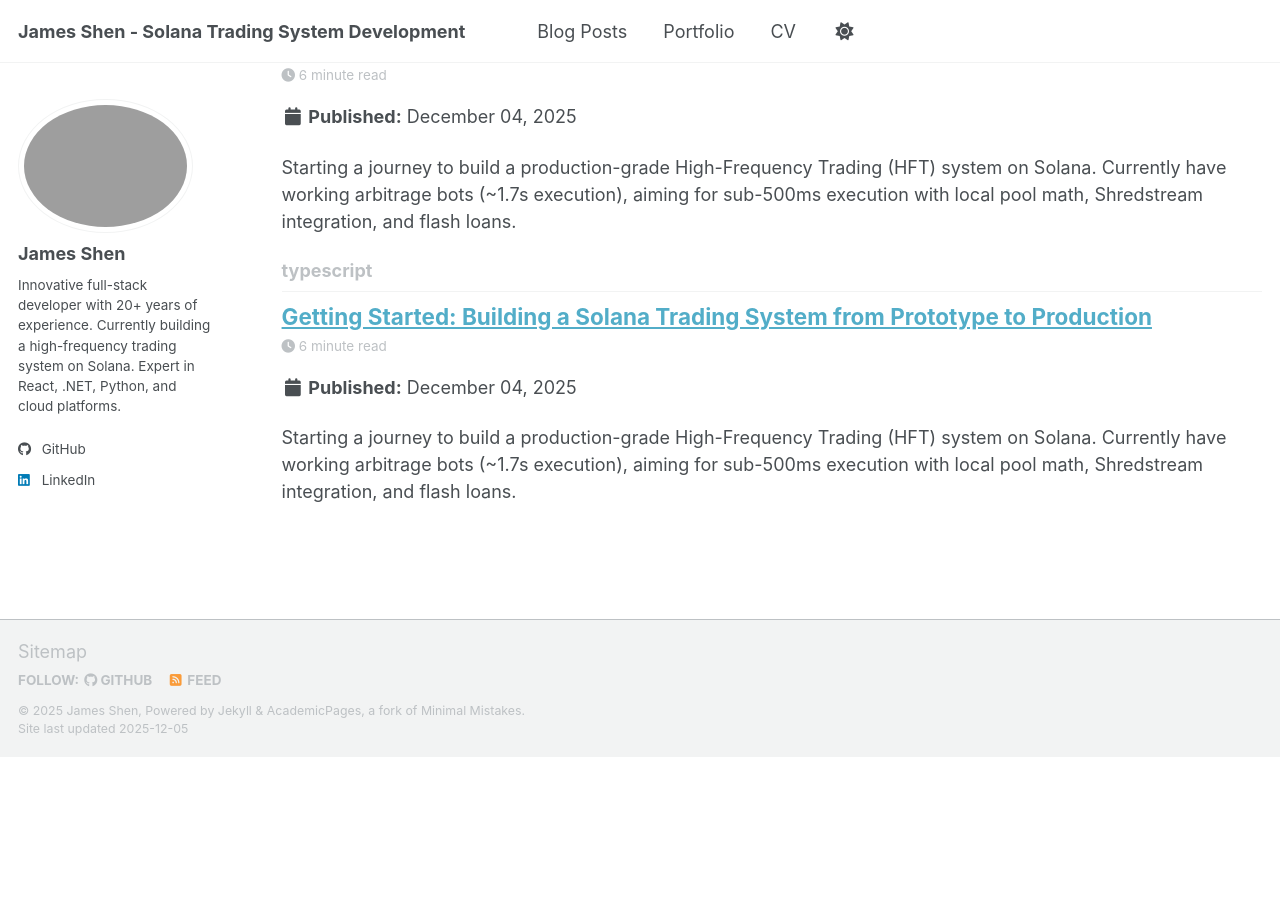
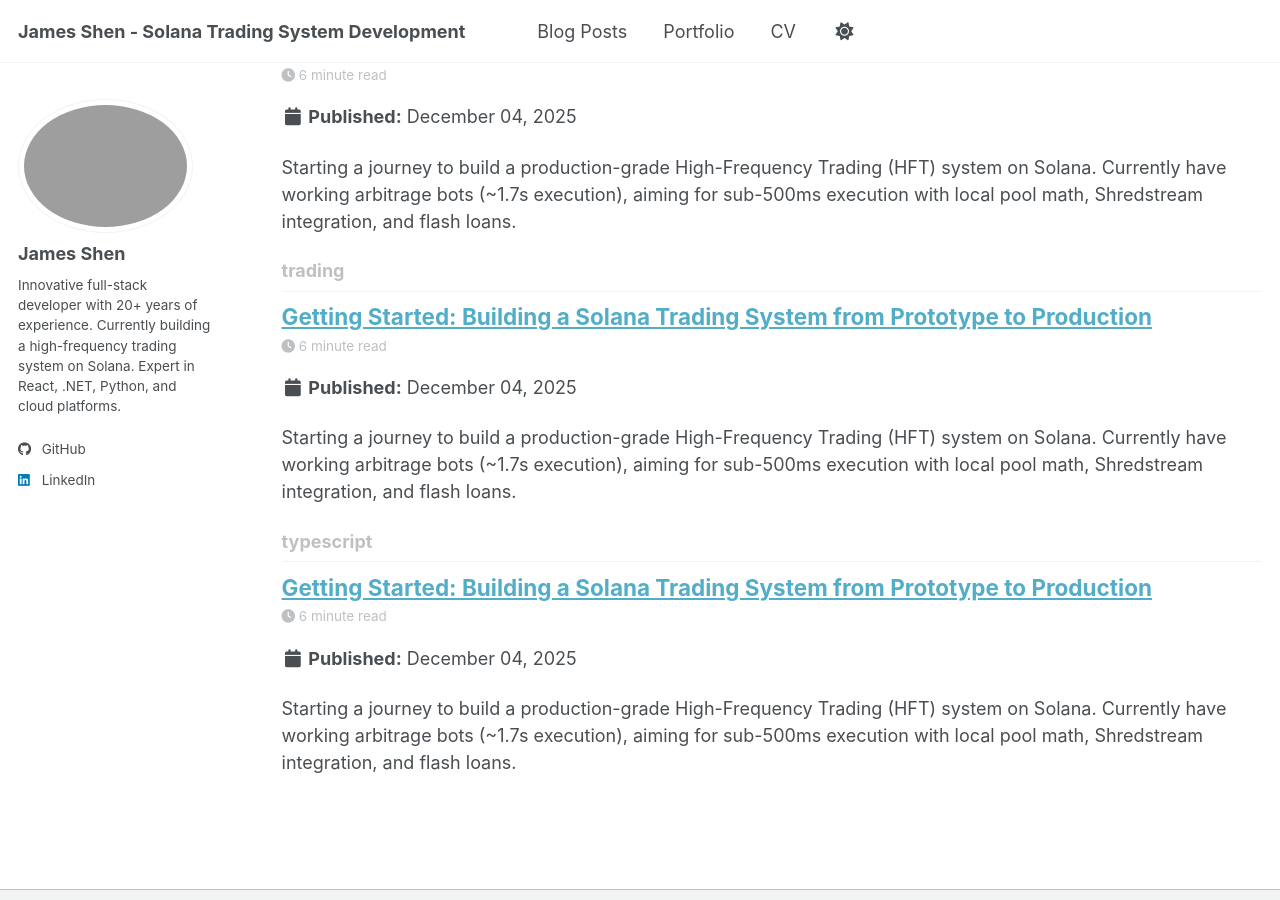
Before and after one commit to guidebee/guidebee.github.io, a Jekyll site: the page built from _pages/tag-archive.html, in a window 1280 px wide and 900 px high, scrolled down 1245 px. Built offline with Jekyll 4.4.1, drawn with Linux system fonts in a browser that asks for light colours; a script bundle is joined from its source files by our own code; library files that are not in the unit come from our copies; before the commit the page ends 2002 px from its top, so only the background shows below that.

Commit message:
update post

```diff
--- a/_posts/2025-12-04-getting-started-building-solana-trading-system.md
+++ b/_posts/2025-12-04-getting-started-building-solana-trading-system.md
@@ -2,10 +2,9 @@
 layout: single
 title: "Getting Started: Building a Solana Trading System from Prototype to Production"
 date: 2025-12-04
+permalink: /posts/2025/12/getting-started-building-solana-trading-system/
 categories:
-  - solana
-  - trading
-  - development
+  - blog
 tags:
   - solana
   - dex
@@ -13,6 +12,7 @@
   - golang
   - typescript
   - hft
+  - trading
 excerpt: "Starting a journey to build a production-grade High-Frequency Trading (HFT) system on Solana. Currently have working arbitrage bots (~1.7s execution), aiming for sub-500ms execution with local pool math, Shredstream integration, and flash loans."
 ---
 
```
